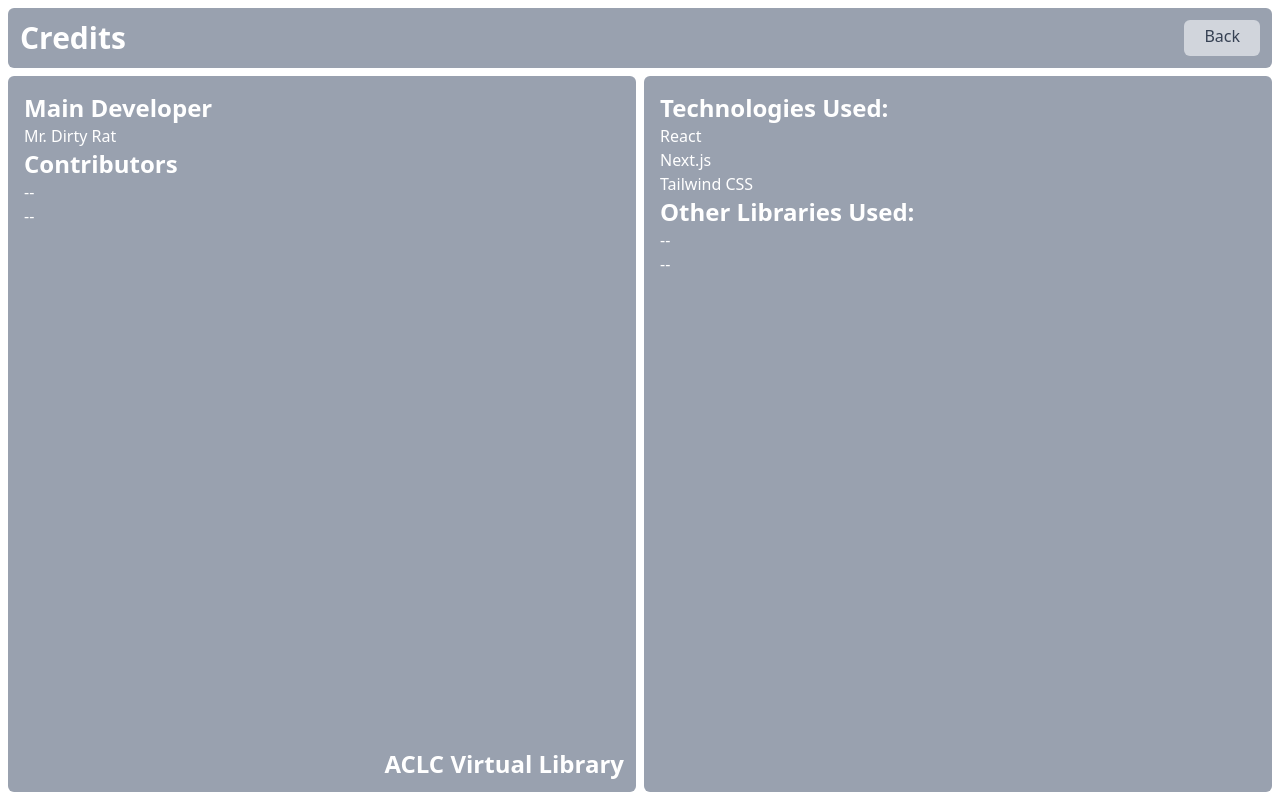
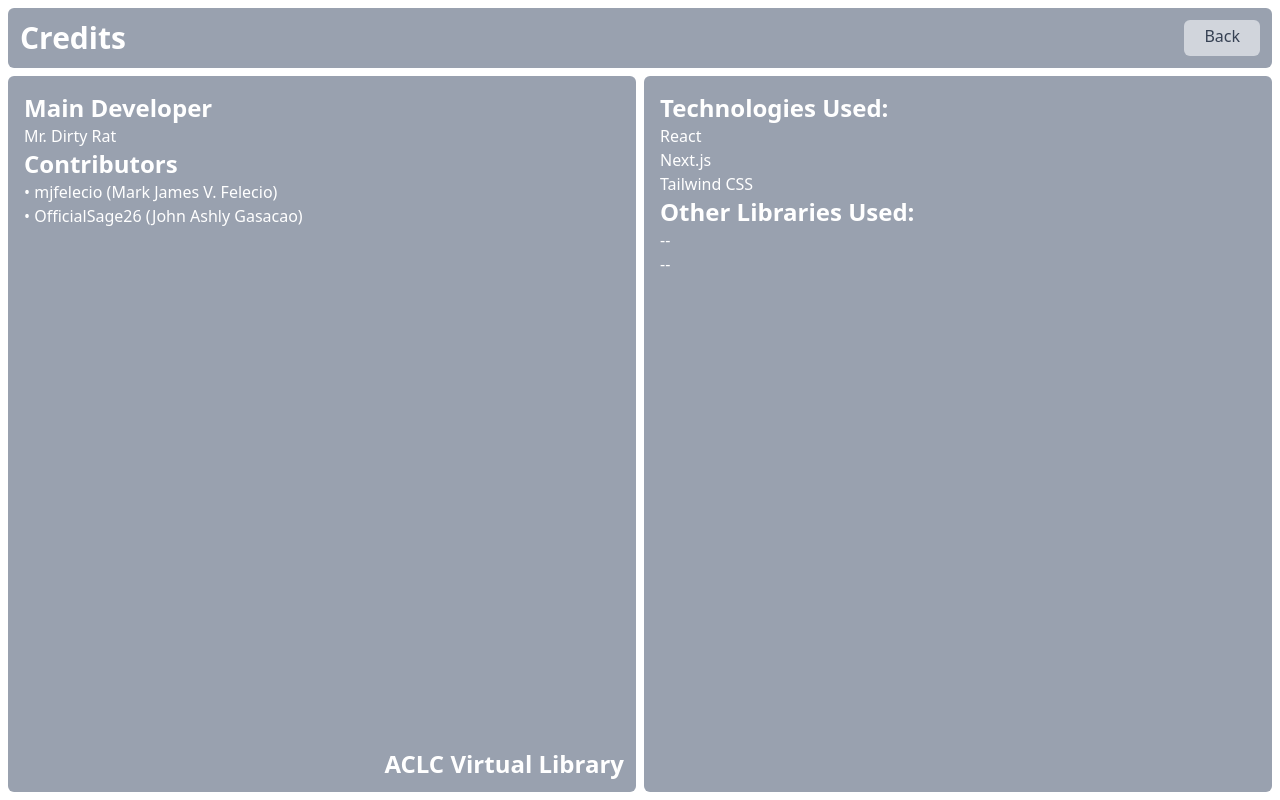
Before and after one commit to TheDirtiestRat/School-Virtual-Library-in-NextJs-, a Next.js app: page /credits in a window 1280 px wide. Built offline with nearby package versions, Linux system fonts and the light colour scheme.

Commit message:
docs: Add new contributors to the credit page

```diff
--- a/app/credits/page.tsx
+++ b/app/credits/page.tsx
@@ -18,11 +18,11 @@ export default function Page() {
                 <div className="flex lg:flex-row flex-col gap-2 h-full">
                     <div className="basis-full bg-gray-400 rounded-md p-3 lg:p-4 h-full relative">
                         <h1 className="text-2xl font-semibold">Main Developer</h1>
-                        <p className="">Mr. Dirty Rat</p>
+                        <Link href="http://github.com/TheDirtiestRat"><p className="">Mr. Dirty Rat</p></Link>
 
                         <h1 className="text-2xl font-semibold">Contributors</h1>
-                        <p className="">--</p>
-                        <p className="">--</p>
+                        <Link href="http://github.com/mjfelecio"><p className="">• mjfelecio (Mark James V. Felecio)</p></Link>
+                        <Link href="http://github.com/OfficialSage26"><p className="">• OfficialSage26 (John Ashly Gasacao)</p></Link>
 
                         <h1 className="text-2xl font-semibold absolute bottom-3 right-3"><AppTitle /></h1>
                     </div>
```
